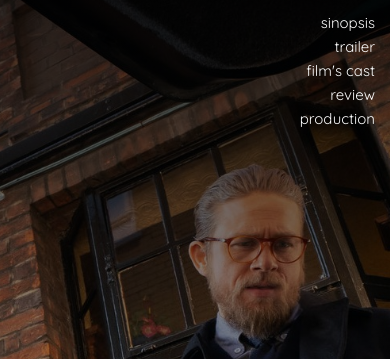
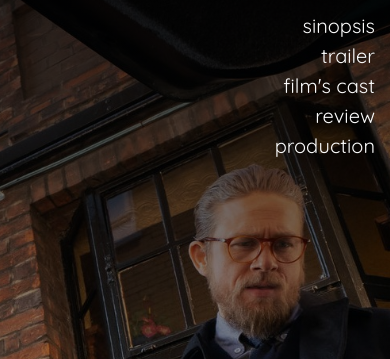
Before and after one commit to NahuelZamuner/gentlemenProject, a plain HTML site: page index.html in a window 390 px wide. Both pictures are taken after a click on the picture 360 px from the left and 30 px from the top of the page. Shown: the part 50-409 px from the top of the page. Drawn offline with Linux system fonts and the light colour scheme.

Commit message:
OG twitter y cambios en el menu mobile.

```diff
--- a/CSS/styles.css
+++ b/CSS/styles.css
@@ -86,7 +86,7 @@ html {
   .page__menu--item {
     display: block;
     padding-bottom: 5px;
-    font-size: 1.5rem;
+    font-size: 2rem;
     color: var(--white-color);
     text-decoration: none;
     opacity: 1;
--- a/index.html
+++ b/index.html
@@ -9,8 +9,9 @@
   <meta property="og:title" content="MIRAMAX">
   <meta property="og:type" content="website">
   <meta property="og:url" content="https://nahuelzamuner.github.io/gentlemenProject/">
-  <meta property="og:img" content="CSS/assets/look1.jpg">
-  <meta property="og:description" content="Watch the latest movie releases from wherever you like. Stay at home." />
+  <meta property="og:img" content="CSS/assets/og.jpg">
+  <meta property="og:description" content="Watch the latest movie releases from wherever you like. Stay at home."/>
+  <meta name="twitter:creator" content="@ZamunerNahuel"/>
   <link rel ="icon" type ="image/png" href = "CSS/assets/movie.png">
   <link rel="preconnect" href="https://fonts.gstatic.com" />
   <link href="https://fonts.googleapis.com/css2?family=PT+Serif:wght@700&family=Quicksand:wght@300;400;500&display=swap"
```
Also changed, not shown: CSS/assets/og.jpg (added).
